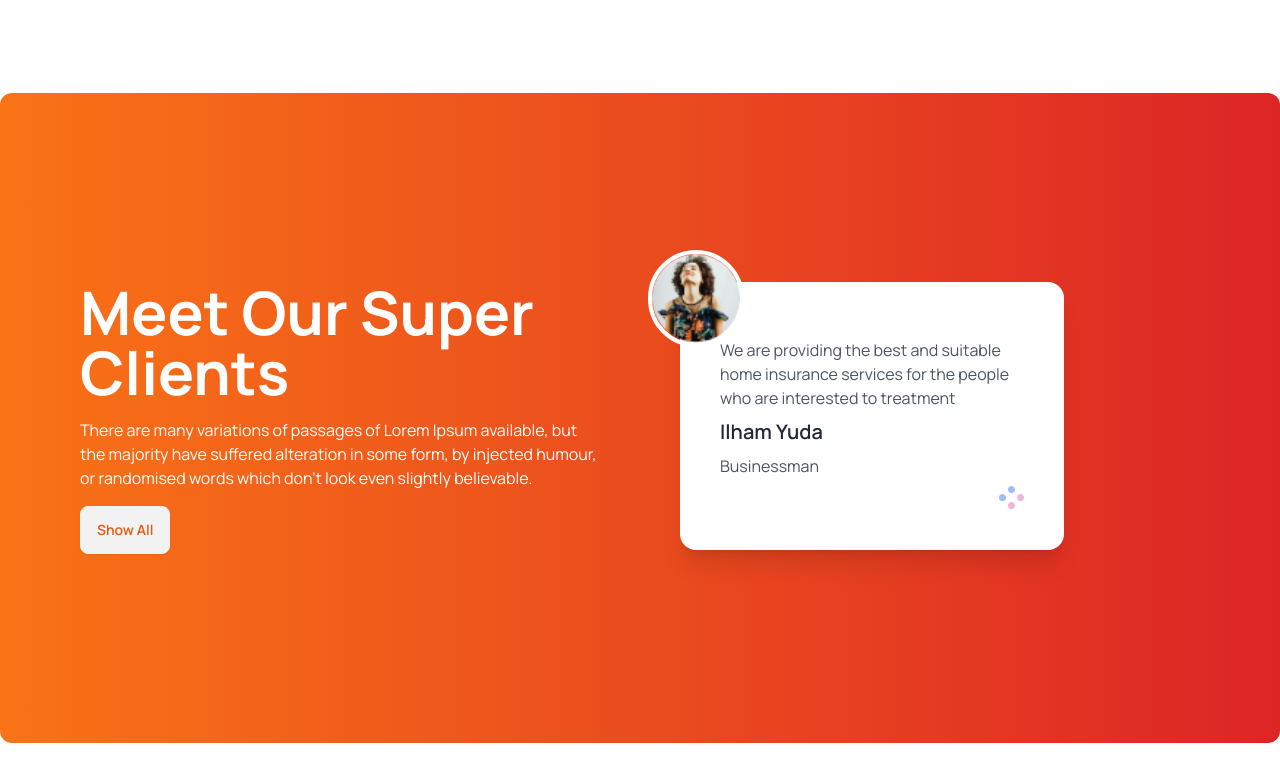
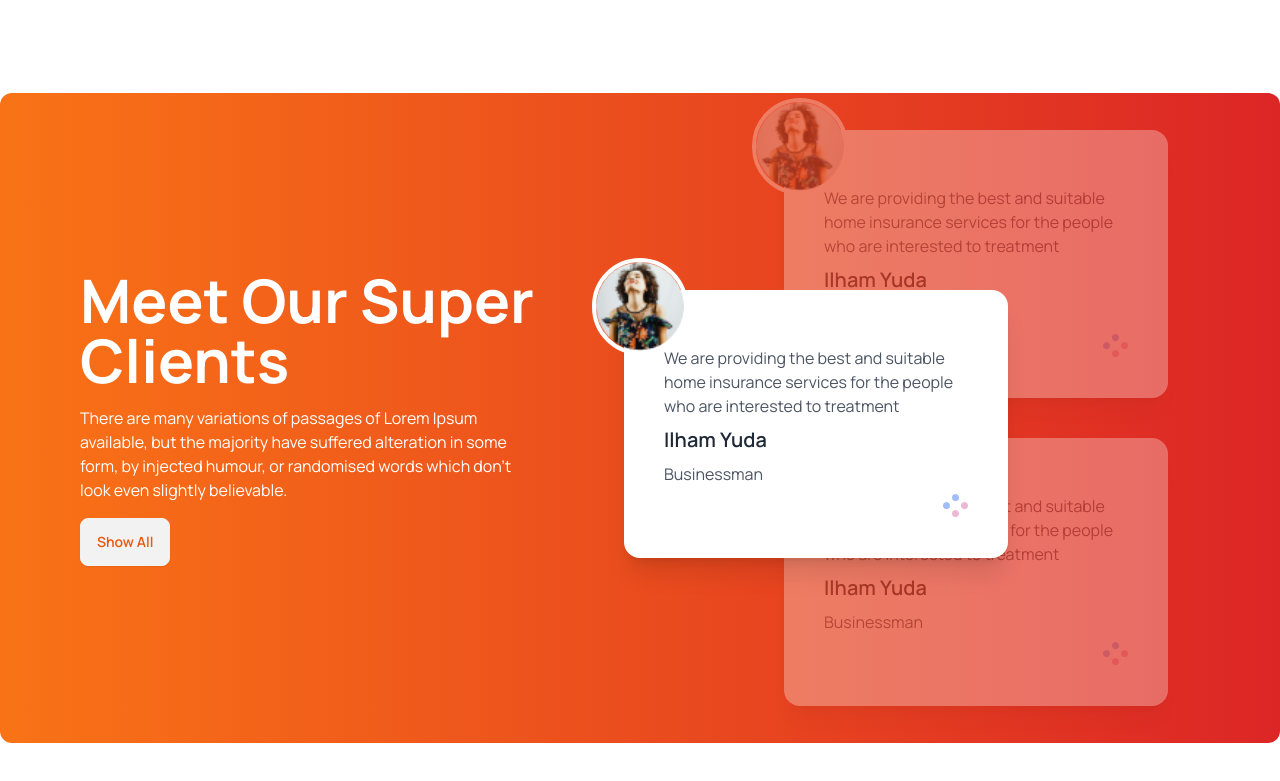
Before and after one commit to hrhabib07/tea-house-daisy-ui, a plain HTML site: page index.html in a window 1280 px wide. Shown: the part 1832-2613 px from the top of the page. Drawn offline with nearby package versions, Linux system fonts and the light colour scheme.

Commit message:
customer review section completed

```diff
--- a/index.html
+++ b/index.html
@@ -160,14 +160,42 @@ font-family: 'Manrope', sans-serif;
         <section class="bg-gradient-to-r from-orange-500 to-red-600 h-auto md:h-[650px] flex items-center justify-center p-4 lg:p-20 my-12 rounded-xl " >
           <div class="flex flex-col gap-20 md:flex-row  ">
           <!-- first section  -->
-            <div class="text-white flex-1 space-y-4">
+            <div class="flex-1 flex items-center">
+              <div class="text-white space-y-4">
                 <h2 class="text-3xl md:text-6xl font-bold">Meet Our Super Clients</h2>
                 <p>There are many variations of passages of Lorem Ipsum available, but the majority have suffered alteration in some form, by injected humour, or randomised words which don't look even slightly believable. </p>
                 <button class="btn text-orange-600">Show All</button>
               </div>
+            </div>
             <!-- second part of the div  -->
-            <div class="flex-1">
-              <div class="relative card w-96 bg-base-100 shadow-xl pt-6 pb-2 pl-2 pr-2">
+            <div class="flex-1 flex items-center">
+              <div class=" relative m-8 lg:ml-40 mt-8">
+                <!-- next review  -->
+                <div class="relative z-10 opacity-30 mb-10 card lg:w-96 bg-base-100 shadow-xl pt-6 pb-2 pl-2 pr-2">
+                  <div class="card-body">
+                    <img class="absolute -left-8 -top-8 w-24 rounded-full border-4 border-white" src="images/client.png" />
+                    <p class="text-gray-600">We are providing the best and suitable home insurance services for the people who are interested to treatment</p>
+                    <p class="text-xl font-semibold">Ilham Yuda</p>
+                    <p class="text-gray-600">Businessman</p>
+                    <div class="flex justify-end">
+                      <img src="images/circles.png" alt="">
+                    </div>
+                  </div>
+                </div>
+                <!-- Current review  -->
+                <div class="absolute z-20 top-40 lg:-left-40 card lg:w-96 bg-base-100 shadow-xl pt-6 pb-2 pl-2 pr-2">
+                  <div class="card-body">
+                    <img class="absolute -left-8 -top-8 w-24 rounded-full border-4 border-white" src="images/client.png" />
+                    <p class="text-gray-600">We are providing the best and suitable home insurance services for the people who are interested to treatment</p>
+                    <p class="text-xl font-semibold">Ilham Yuda</p>
+                    <p class="text-gray-600">Businessman</p>
+                    <div class="flex justify-end">
+                      <img src="images/circles.png" alt="">
+                    </div>
+                  </div>
+                </div>
+                <!-- Previous review  -->
+                <div class="relative z-10 opacity-30 card lg:w-96 bg-base-100 shadow-xl pt-6 pb-2 pl-2 pr-2">
                   <div class="card-body">
                     <img class="absolute -left-8 -top-8 w-24 rounded-full border-4 border-white" src="images/client.png" />
                     <p class="text-gray-600">We are providing the best and suitable home insurance services for the people who are interested to treatment</p>
@@ -180,6 +208,7 @@ font-family: 'Manrope', sans-serif;
                 </div>
               </div>
             </div>
+          </div>
         </section>
 
     </main>
```
Lines whose indentation alone changed are shown as unchanged.
